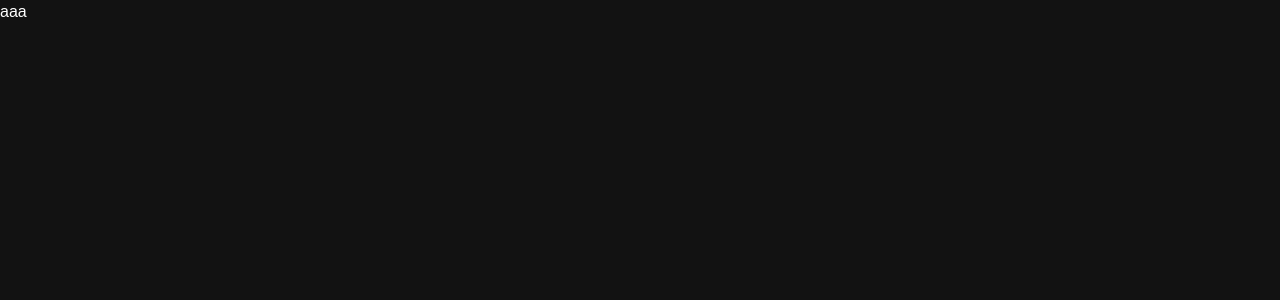
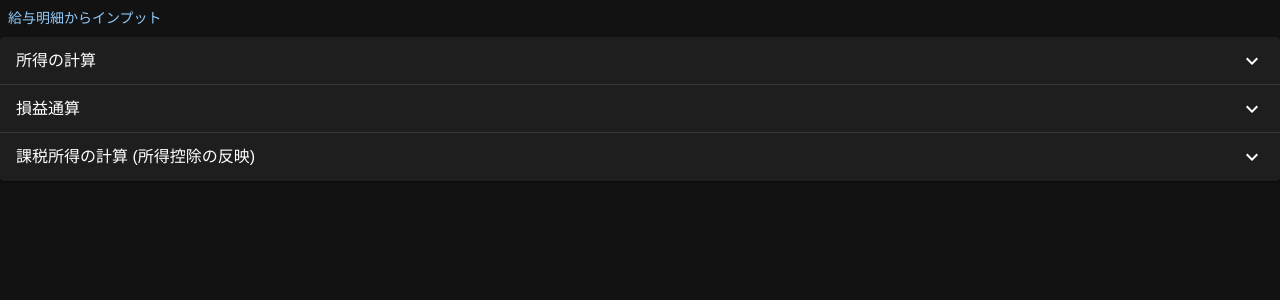
Before and after one commit to showkami/react-income-tax, a React (Create React App) app: page / in a window 1280 px wide. Shown: the top 300 px of the page. Built offline with nearby package versions, Linux system fonts and the light colour scheme.

Commit message:
所得入力機

```diff
--- /dev/null
+++ b/src/01_Income/Income.tsx
@@ -0,0 +1,31 @@
+import {Tab, Tabs} from "@mui/material";
+import {useState} from "react";
+import {incomeTypes} from "./IncomeTypes";
+import {SalaryIncome} from "./IncomeInputPanel/SalaryIncome";
+
+const IncomeInputPanel = (incomeType: string) => {
+  switch (incomeType) {
+    case "salary":
+      return <SalaryIncome />
+    default:
+      return <>Not implemented so far...</>
+  }
+}
+
+
+const Income = () => {
+  const [selectedTab, setSelectedTab] = useState<string>("salary")
+
+  return (
+    <>
+      <Tabs value={selectedTab} onChange={(evt, newValue)=>{ setSelectedTab(newValue)}}>
+        {incomeTypes.map((incomeType) => {
+          return <Tab label={incomeType.nameJp} value={incomeType.id} />
+        })}
+      </Tabs>
+      {IncomeInputPanel(selectedTab)}
+    </>
+  )
+}
+
+export default Income;
--- /dev/null
+++ b/src/01_Income/IncomeInputPanel/SalaryIncome.tsx
@@ -0,0 +1,7 @@
+export const SalaryIncome = () => {
+  return (
+    <>
+      salary
+    </>
+  )
+}
--- /dev/null
+++ b/src/01_Income/IncomeTypes.ts
@@ -0,0 +1,17 @@
+type IncomeType = {
+  "nameJp": string,
+  "id": string,
+}
+
+export const incomeTypes: IncomeType[] = [
+  {"nameJp": "利子", "id": "interest"},
+  {"nameJp": "配当", "id": "dividend"},
+  {"nameJp": "不動産", "id": "realProperty"},
+  {"nameJp": "事業", "id": "business"},
+  {"nameJp": "給与", "id": "salary"},
+  {"nameJp": "退職", "id": "retirement"},
+  {"nameJp": "山林", "id": "timber"},
+  {"nameJp": "譲渡", "id": "capitalGains"},
+  {"nameJp": "一時", "id": "occasional"},
+  {"nameJp": "雑", "id": "miscellaneous"},
+]
--- a/src/App.tsx
+++ b/src/App.tsx
@@ -1,9 +1,43 @@
 import React from 'react';
+import {Accordion, AccordionDetails, AccordionSummary, Button} from "@mui/material";
+import ExpandMoreIcon from '@mui/icons-material/ExpandMore';
+import Income from "./01_Income/Income";
 
 function App() {
   return (
     <div>
-      aaa
+
+      <Button>
+        給与明細からインプット
+      </Button>
+
+      <Accordion>
+        <AccordionSummary expandIcon={<ExpandMoreIcon />}>
+          所得の計算
+        </AccordionSummary>
+        <AccordionDetails>
+          <Income />
+        </AccordionDetails>
+      </Accordion>
+
+      <Accordion>
+        <AccordionSummary expandIcon={<ExpandMoreIcon />}>
+          損益通算
+        </AccordionSummary>
+        <AccordionDetails>
+
+        </AccordionDetails>
+      </Accordion>
+
+      <Accordion>
+        <AccordionSummary expandIcon={<ExpandMoreIcon />}>
+          課税所得の計算 (所得控除の反映)
+        </AccordionSummary>
+        <AccordionDetails>
+
+        </AccordionDetails>
+      </Accordion>
+
     </div>
   );
 }
```
